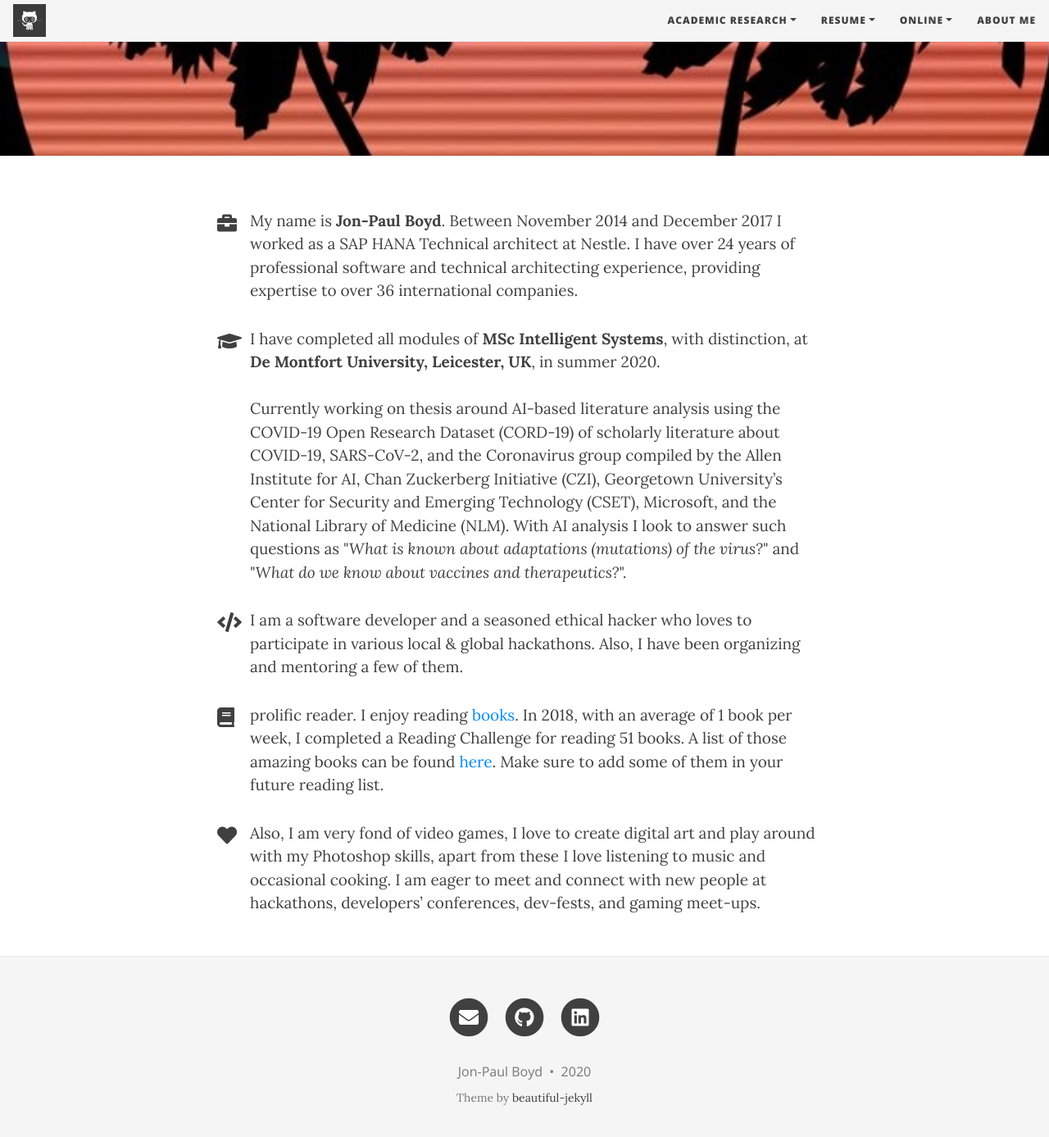
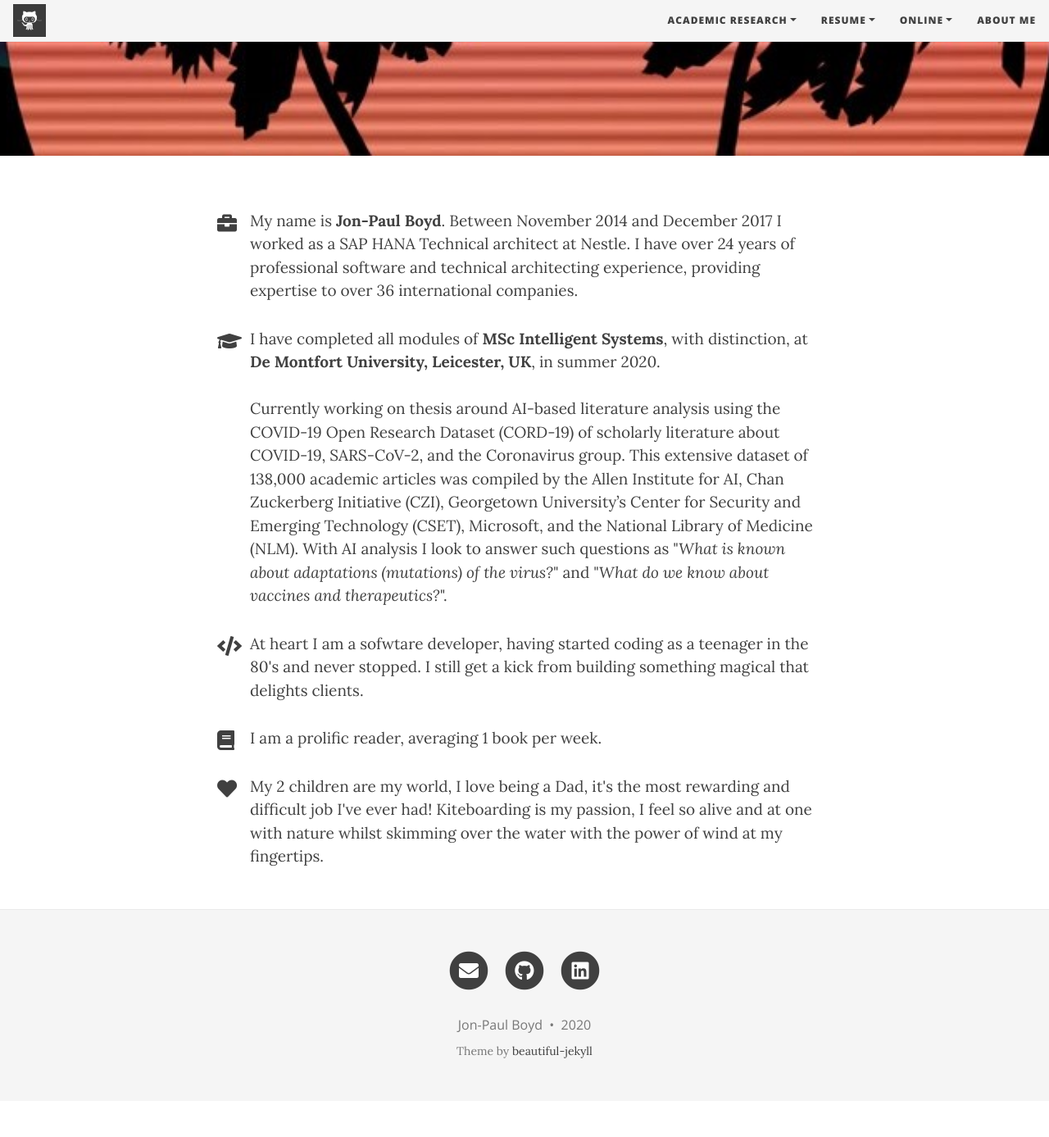
Before and after one commit to corticalstack/corticalstack.github.io, a Jekyll site: the page built from aboutme.md, in a window 1280 px wide and 1400 px high, scrolled down 355 px. Shown: the top 1387 px of the window at 82% size. Built offline with Jekyll 4.4.1, drawn with Linux system fonts in a browser that asks for light colours; nearby versions of some CDN libraries; after the commit the page ends 1698 px from its top, so only the background shows below that.

Commit message:
Initial wip

```diff
--- a/aboutme.md
+++ b/aboutme.md
@@ -16,20 +16,24 @@ subtitle: The Essentials
             I have completed all modules of <strong>MSc Intelligent Systems</strong>, with distinction, at <strong>De Montfort
             University, Leicester, UK</strong>, in summer 2020. <br><br>Currently working on thesis around AI-based literature analysis
             using the COVID-19 Open Research Dataset (CORD-19) of scholarly literature about COVID-19, SARS-CoV-2, and the
-            Coronavirus group compiled by the Allen Institute for AI, Chan Zuckerberg Initiative (CZI), Georgetown University’s
-            Center for Security and Emerging Technology (CSET), Microsoft, and the National Library of Medicine (NLM). With
-            AI analysis I look to answer such questions as "<i>What is known about adaptations (mutations) of the virus?</i>" and
-            "<i>What do we know about vaccines and therapeutics?</i>".
+            Coronavirus group. This extensive dataset of 138,000 academic articles was compiled by the Allen Institute for
+            AI, Chan Zuckerberg Initiative (CZI), Georgetown University’s Center for Security and Emerging Technology (CSET),
+            Microsoft, and the National Library of Medicine (NLM). With AI analysis I look to answer such questions as
+            "<i>What is known about adaptations (mutations) of the virus?</i>" and "<i>What do we know about vaccines and
+            therapeutics?</i>".
     </p>
     <p class="about-text">
         <span class="fa fa-code about-icon"></span>
-            I am a software developer and a seasoned ethical hacker who loves to participate in various local & global hackathons. Also, I have been organizing and mentoring a few of them.
+            At heart I am a sofwtare developer, having started coding as a teenager in the 80's and never stopped. I still
+            get a kick from building something magical that delights clients.
     </p>
     <p class="about-text">
         <span class="fa fa-book about-icon"></span>
-          prolific reader. I enjoy reading <a target="_blank" href="https://www.anudit.in/books/">books</a>. In 2018, with an average of 1 book per week, I completed a Reading Challenge for reading 51 books. A list of those amazing books can be found <a target="_blank" href="https://www.goodreads.com/user/year_in_books/2018/82771249">here</a>. Make sure to add some of them in your future reading list.
+          I am a prolific reader, averaging 1 book per week.
     </p>
     <p class="about-text">
         <span class="fa fa-heart about-icon"></span>
-    Also, I am very fond of video games, I love to create digital art and play around with my Photoshop skills, apart from these I love listening to music and occasional cooking. I am eager to meet and connect with new people at hackathons, developers’ conferences, dev-fests, and gaming meet-ups.
+            My 2 children are my world, I love being a Dad, it's the most rewarding and difficult job I've ever had!
+            Kiteboarding is my passion, I feel so alive and at one with nature whilst skimming over the water with the
+            power of wind at my fingertips.
     </p>
```
